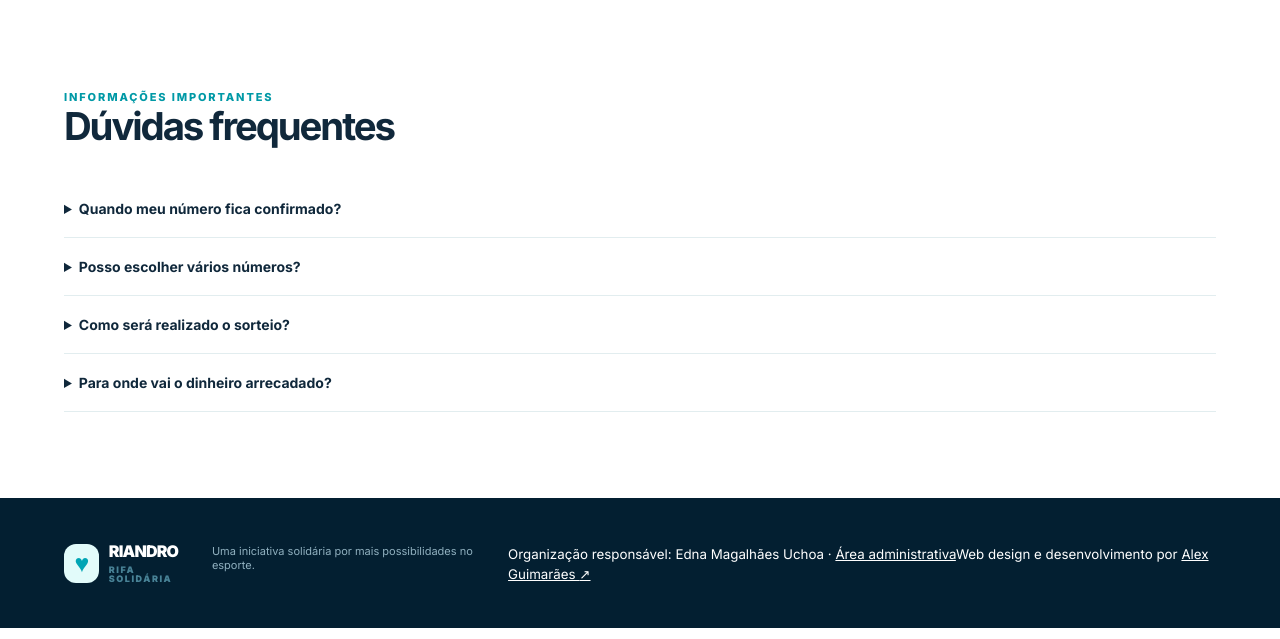
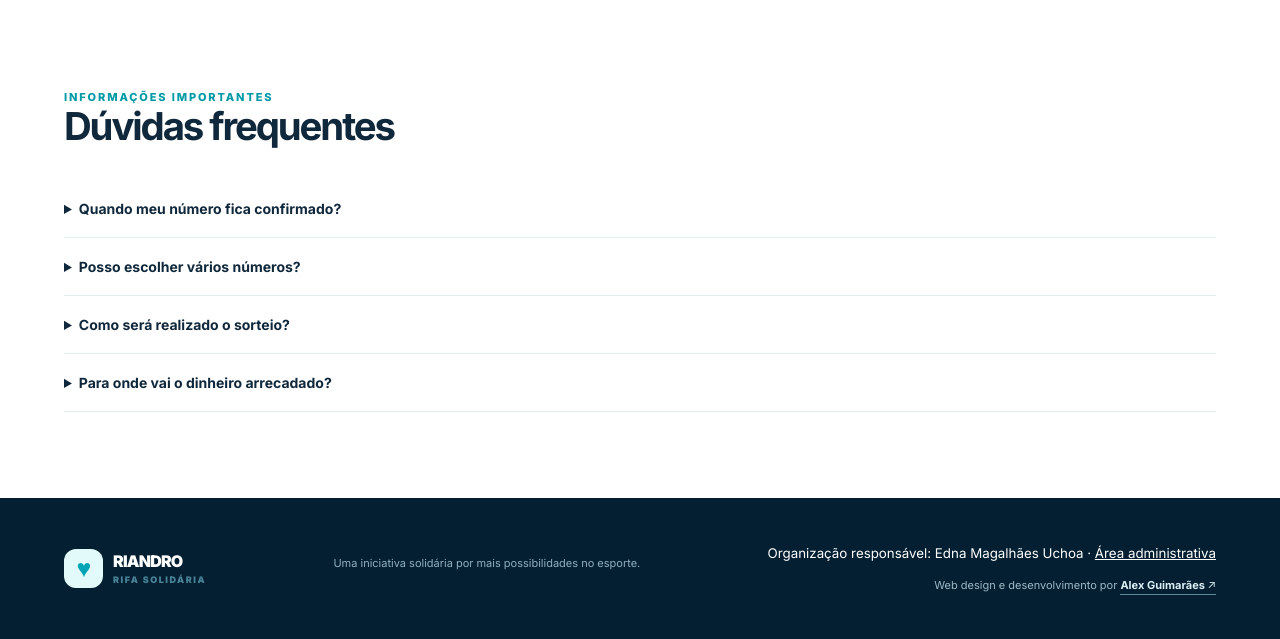
Before and after one commit to alex-z91/app-0101, a Flask app: page / in a window 1280 px wide. Shown: the part 4261-4900 px from the top of the page. Run offline with Flask 3, Linux system fonts and the light colour scheme; data that the repository does not hold is empty.

Commit message:
style: assinatura autoral elegante e responsiva no footer

```diff
--- a/static/style.css
+++ b/static/style.css
@@ -121,3 +121,16 @@
   .hero-photo { height:106vw; }
   .photo-label { max-width:calc(100% - 20px); }
 }
+
+
+/* Assinatura discreta de autoria da landing */
+.footer-meta { display:flex; flex-direction:column; gap:12px; align-items:flex-end; }
+.footer-meta small { line-height:1.6; }
+.developer-credit { color:#9fb9c7; font-size:11px; }
+.developer-credit a { color:#dceef4; font-weight:650; text-decoration:none; border-bottom:1px solid #638797; padding-bottom:2px; transition:color .2s,border-color .2s; }
+.developer-credit a:hover { color:#24ded8; border-color:#24ded8; }
+.developer-credit a:focus-visible { outline:2px solid #24ded8; outline-offset:4px; }
+@media (max-width:760px) {
+  .footer-meta { align-items:flex-start; margin-top:22px; gap:16px; }
+  .developer-credit { font-size:11px; }
+}
```
